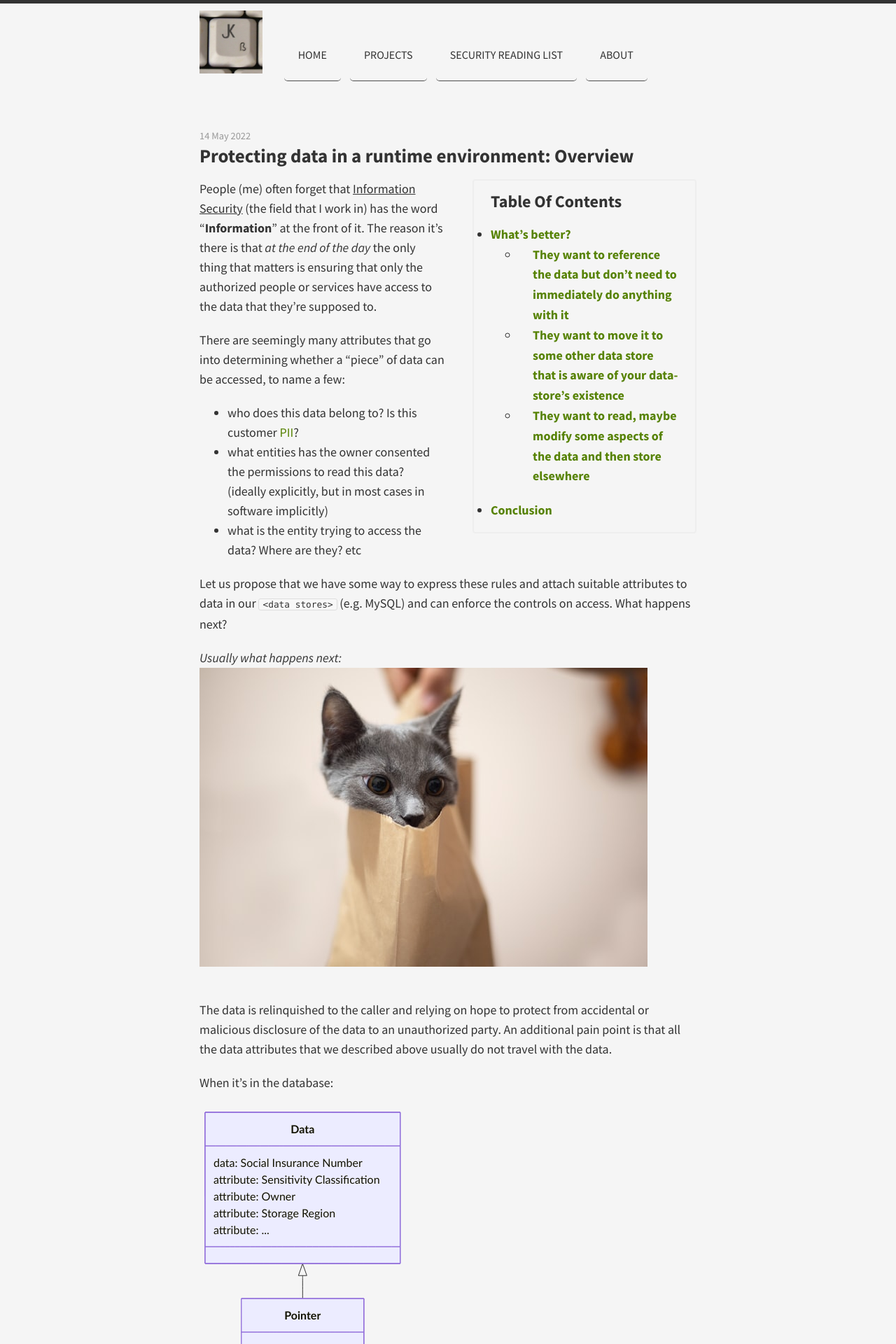
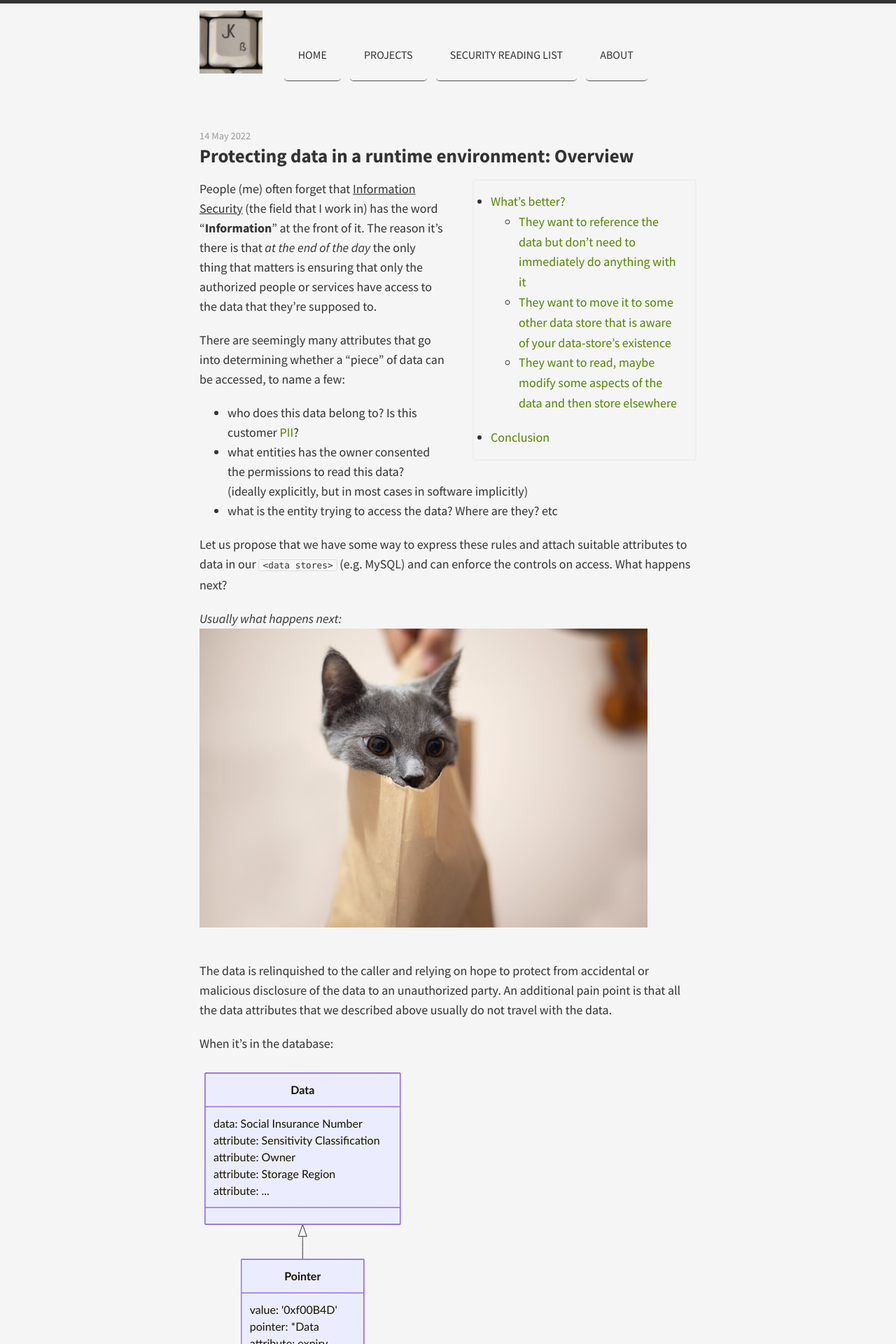
Before and after one commit to joekir/joekir.github.io, a Jekyll site: the page built from _posts/2022-05-14-protecting-data-in-a-runtime-environment.md, in a window 1280 px wide. Shown: the top 1920 px of the page at 70% size. Built offline with Jekyll 4.4.1, drawn with Linux system fonts in a browser that asks for light colours; comment, search, counter and statistics services are not loaded; the table of contents is made by our own code.

Commit message:
use kramdown's basic toc

```diff
--- a/Gemfile
+++ b/Gemfile
@@ -12,7 +12,6 @@ gem 'jekyll'
 group :jekyll_plugins do
     gem 'jekyll-feed'
     gem 'jekyll-gist'
-    gem 'jekyll-toc'
     gem 'jemoji'
 end
 
--- a/_config.yml
+++ b/_config.yml
@@ -12,16 +12,7 @@ plugins:
   - jekyll-feed
   - jekyll-gist
   - jekyll-sitemap
-  - jekyll-toc
   - jemoji
-
-# Table-Of-Content settings
-toc:
- min_level: 1
- max_level: 3
- list_class: toc
- list_class: toc__list
- sublist_class: toc__sublist
 
 sass:
   sass_dir: public/css
--- a/_layouts/post.html
+++ b/_layouts/post.html
@@ -7,7 +7,6 @@ toc: false
   <time class="published" datetime="{{ page.date | date: '%Y-%m-%d' }}">{{ page.date | date_to_long_string }}</time>
   <h2>{{ page.title }}</h2>
 
-  {% toc %}
   {{ content }}
 </article>
 
--- a/_posts/2022-05-14-protecting-data-in-a-runtime-environment.md
+++ b/_posts/2022-05-14-protecting-data-in-a-runtime-environment.md
@@ -3,10 +3,11 @@ layout: post
 published: true
 status: publish
 title: 'Protecting data in a runtime environment: Overview'
-toc: true
 type: post
 largeimage: /assets/cat_bag_1.jpg
 ---
+* Do not remove this line (it will not be displayed)
+{:toc}
 
 People (me) often forget that <u>Information Security</u> (the field that I work in) has the word "**Information**" at the front of it. The reason it's there is that _at the end of the day_ the only thing that matters is ensuring that only the authorized people or services have access to the data that they're supposed to.
 
--- a/public/css/main.scss
+++ b/public/css/main.scss
@@ -317,38 +317,24 @@ dl,
 }
 
 @media all and (max-width: 768px){
-  .toc__list {
+  #markdown-toc {
       display: none;
   }
 }
 
-.toc__list:before {
-  content: "Table Of Contents";
-  font-size: 1.5rem;
- }
-
- .toc__list {
+#markdown-toc {
  float: right;
  border: 2px solid #eee;
  border-radius: 4px;
  line-height: 1.8rem;
  padding: 1rem 1.5rem;
-  font-weight: 600;
  max-width: 20rem;
 }
 
- .toc__sublist li {
-  padding-left: 1.25rem;
+#markdown-toc li a {
+ color: $avocado-accent-color;
 }
 
- .toc-h2:first-child {
-  margin-top: 1rem;
+#markdown-toc li a:hover {
+ color: $contrast-color;
 }
-
- #toc a {
-  color: #568203;
- }
-
- #toc a:hover {
-  color: #333;
- }
```
Also changed, not shown: _posts/2020-10-04-separation-of-concerns-between-code-and-service-layout.md (+2 -0 lines), Gemfile.lock. Lines whose indentation alone changed are shown as unchanged.
